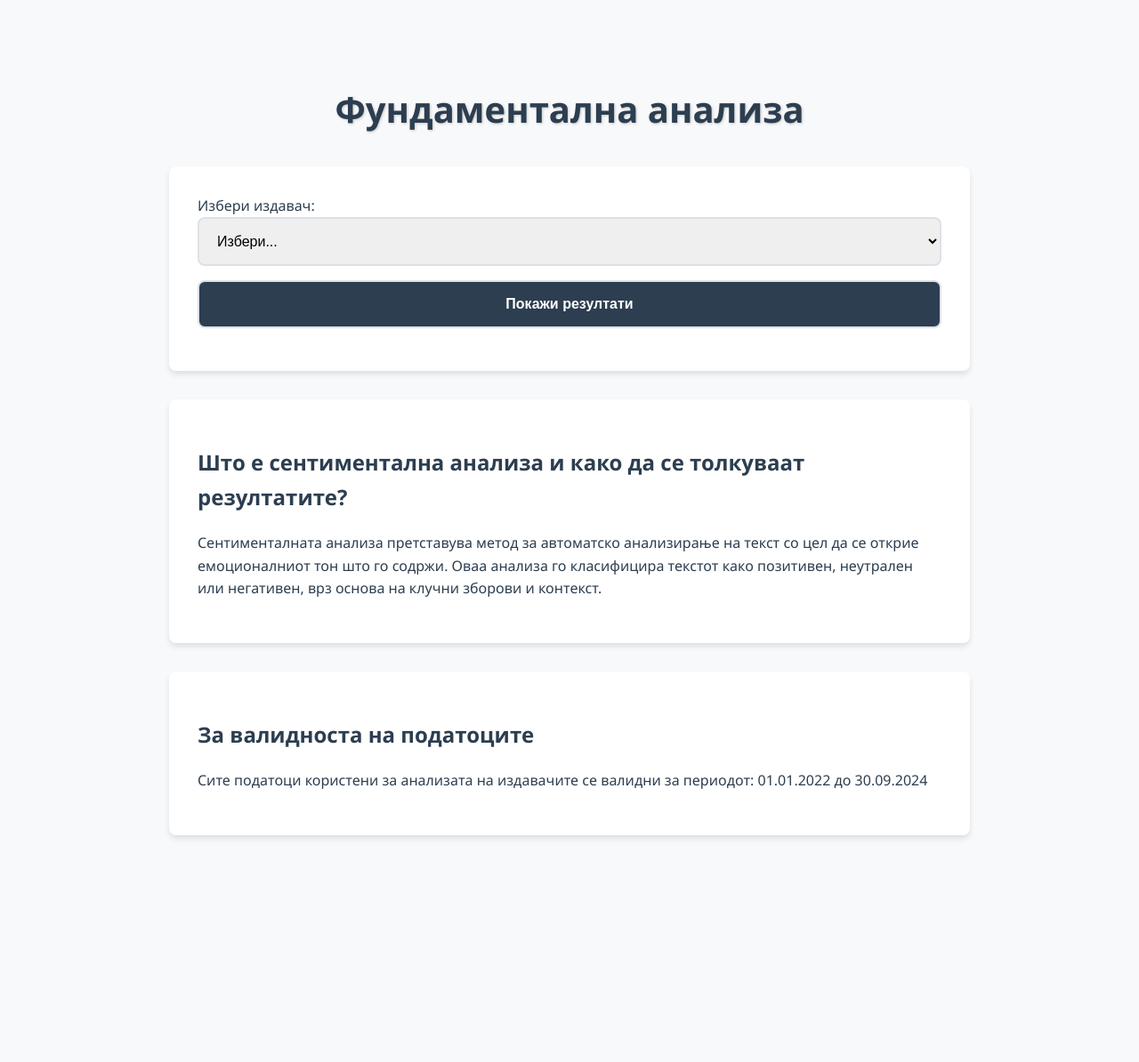
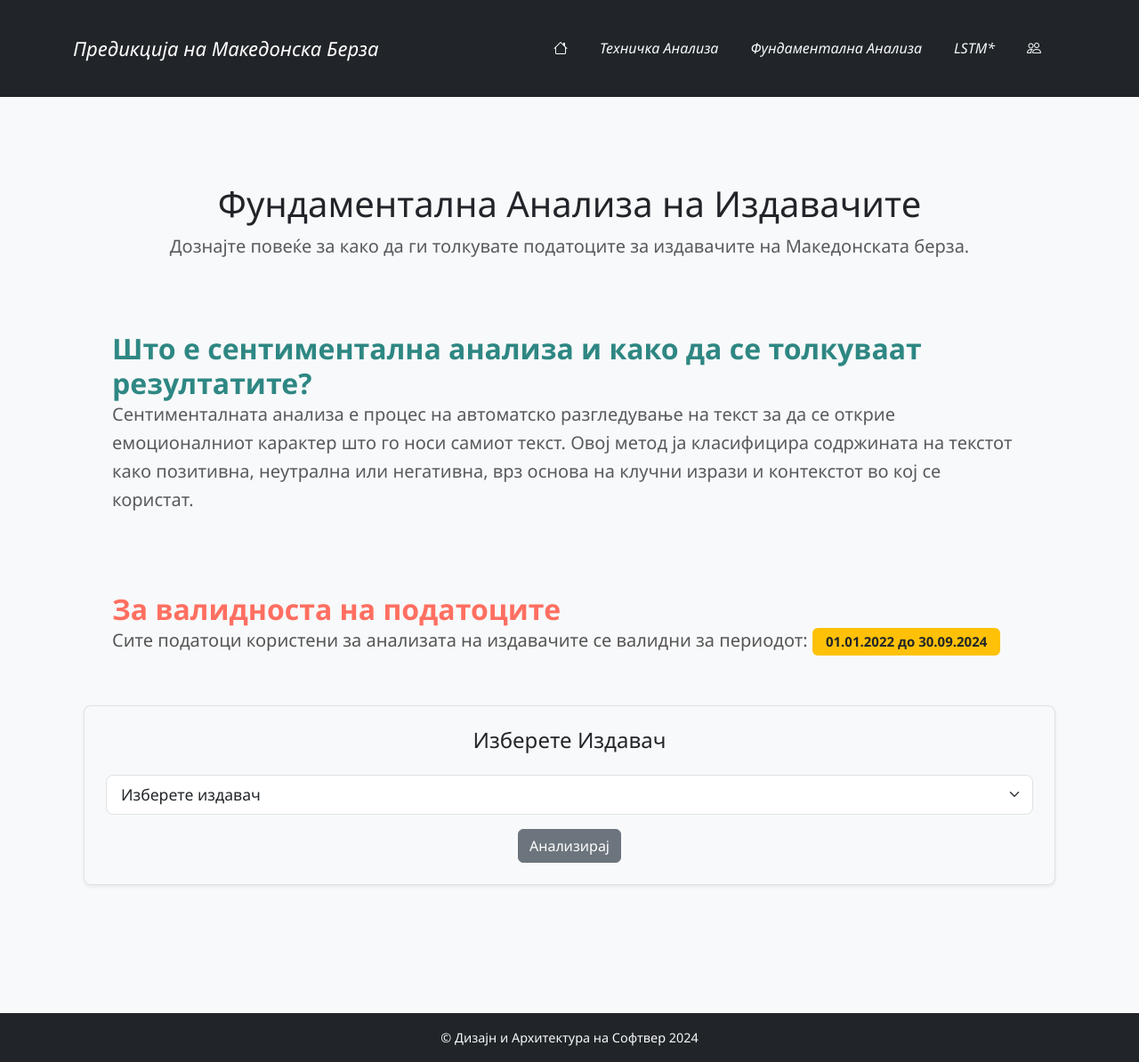
Before and after one commit to davidhristov59/DIANS, a Flask app: page /fundamentalAnalysis in a window 1280 px wide. Shown: the whole page at 89% size. Before the commit the page ends 943 px from the top, so only its background shows below. Run offline with Flask 3, Linux system fonts and the light colour scheme; some libraries are stand-ins or nearby versions.

Commit message:
Homework 3 final push

```diff
--- a/Homework3/LSTM.py
+++ b/Homework3/LSTM.py
@@ -11,8 +11,8 @@ import logging
 logging.basicConfig(level=logging.INFO, format="%(asctime)s - %(message)s")
 
 # Load and preprocess data
-# data = pd.read_csv("parsedNumbers_data_2024.csv")
-data = pd.read_csv("parsedNumbers_data_2022_24.csv")
+# data = pd.read_csv("parsingScripts/parsedNumbers_data_2024.csv")
+data = pd.read_csv("parsingScripts/parsedNumbers_data_2022_24.csv")
 
 # Parameters
 TIME_STEPS = 60
--- a/Homework3/app.py
+++ b/Homework3/app.py
@@ -267,7 +267,7 @@ def fundamental_analysis():
 
     issuer = None
     description = None
-    missing_issuer = False  #flag
+    missing_issuer = False  # flag
 
     if request.method == 'POST':
         issuer = request.form.get('issuer')
@@ -277,7 +277,8 @@ def fundamental_analysis():
         else:
             description = get_description_for_issuer(issuer)
 
-    return render_template('fundamentalAnalysis.html', issuers=issuers, selected_issuer=issuer, description=description, missing_issuer=missing_issuer)
+    return render_template('fundamentalAnalysis.html', issuers=issuers, selected_issuer=issuer, description=description,
+                           missing_issuer=missing_issuer)
 
 
 def get_description_for_issuer(issuer):
@@ -292,6 +293,111 @@ def get_description_for_issuer(issuer):
     return "Описот не е достапен."
 
 
+def get_short_term_predictions(csv_file):
+    df = pd.read_csv(csv_file)
+    predictions = []
+
+    # Debugging: Check if the CSV is read correctly
+    print("Short-term prediction data loaded from CSV:", df)
+
+    for index, row in df.iterrows():
+        predictions.append({
+            'Issuer': row['Issuer'],
+            '1 Week': row['1 Week'],
+            '1 Month': row['1 Month'],
+            '3 Months': row['3 Months']
+        })
+
+    return predictions
+
+# Function to create the graph for predictions
+def create_graph(issuer, prices, prediction_type):
+    # Create a figure and axis
+    fig, ax = plt.subplots()
+
+    # Labels for the x-axis (time frames)
+    if prediction_type == 'short-term':
+        time_frames = ['1 Week', '1 Month', '3 Months']
+    else:
+        time_frames = ['6 Months', '9 Months', '1 Year']
+
+    # Plot the prices for the given issuer
+    ax.plot(time_frames, prices, marker='o', linestyle='-', color='b')
+
+    # Set title and labels
+    ax.set_title(f"{issuer} Price Predictions ({prediction_type.capitalize()})")
+    ax.set_xlabel("Time Period")
+    ax.set_ylabel("Price")
+
+    # Save the plot to a BytesIO object and encode it as Base64
+    buf = io.BytesIO()
+    plt.savefig(buf, format='png')
+    buf.seek(0)
+    img_base64 = base64.b64encode(buf.read()).decode('utf-8')
+    buf.close()
+
+    # Close the plot to avoid memory leakage
+    plt.close(fig)
+
+    return img_base64
+
+# Function to get medium-term predictions
+def get_medium_term_predictions(csv_file):
+    df = pd.read_csv(csv_file)
+    predictions = []
+
+    for index, row in df.iterrows():
+        predictions.append({
+            'Issuer': row['Issuer'],
+            '6 Months': row['6 Months'],
+            '9 Months': row['9 Months'],
+            '1 Year': row['1 Year']
+        })
+
+    return predictions
+
+# Route for LSTM prediction page
+@app.route('/lstmPrediction', methods=['GET', 'POST'])
+def lstm_prediction():
+    issuers = ['ALK', 'GRNT', 'KMB', 'MPT', 'MTUR', 'OKTA', 'REPL', 'SBT', 'STB',
+               'STIL', 'TEL', 'TNB', 'TTK', 'UNI']
+
+    selected_issuer = None
+    prediction = None
+    missing_issuer = False
+    prediction_type = 'short-term'  # Default to 'short-term'
+
+    if request.method == 'POST':
+        selected_issuer = request.form.get('issuer')
+        prediction_type = request.form.get('prediction_type')  # Get the selected prediction type
+
+        if not selected_issuer:
+            missing_issuer = True
+        else:
+            if prediction_type == 'short-term':
+                # Get short-term predictions
+                predictions = get_short_term_predictions('optimized_predictions.csv')
+                filtered_predictions = [p for p in predictions if p['Issuer'] == selected_issuer]
+
+                if filtered_predictions:
+                    prediction = filtered_predictions[0]
+                    prices = [prediction['1 Week'], prediction['1 Month'], prediction['3 Months']]
+                    prediction['graph'] = create_graph(selected_issuer, prices, 'short-term')
+
+            elif prediction_type == 'medium-term':
+                predictions = get_medium_term_predictions('optimized_predictions_22-24.csv')
+                filtered_predictions = [p for p in predictions if p['Issuer'] == selected_issuer]
+
+                if filtered_predictions:
+                    prediction = filtered_predictions[0]
+                    prices = [prediction['6 Months'], prediction['9 Months'], prediction['1 Year']]
+                    prediction['graph'] = create_graph(selected_issuer, prices, 'medium-term')
+
+    return render_template('lstm_prediction.html', issuers=issuers, selected_issuer=selected_issuer,
+                           prediction=prediction, missing_issuer=missing_issuer, prediction_type=prediction_type)
+
+
+
 @app.route('/about')
 def about():
     return render_template('about_us.html')
--- a/Homework3/parsingScripts/parseNumbers.py
+++ b/Homework3/parsingScripts/parseNumbers.py
@@ -40,7 +40,7 @@ def main():
     # output_file = "parsedNumbers_data_2024.csv"
 
     input_file = "filtered_stock_data_2022_2023_2024.csv"
-    output_file = "../parsedNumbers_data_2022_24.csv"
+    output_file = "parsedNumbers_data_2022_24.csv"
 
     parse_macedonian_numbers(input_file, output_file)
 
--- a/Homework3/static/styles.css
+++ b/Homework3/static/styles.css
@@ -84,9 +84,14 @@ header {
     transition: background-color 0.3s ease;
 }
 
+.navbar {
+    font-style: italic;
+}
+
 .navbar-brand {
-    font-size: 26px;
-    text-transform: uppercase;
+   font-size: 22px;
+   text-transform: full-size-kana;
+    font-style: italic;
     color: #ffffff;
     font-weight: 600;
     transition: color 0.3s ease;
@@ -98,7 +103,20 @@ header {
 }
 
 .navbar-brand:hover {
-    color: #ff6f61;
+    color: #2e8783;
+}
+
+.navbar-nav .nav-item .nav-link {
+    transition: color 0.3s ease;
+    color: #ffffff; /* Ensure initial color */
+}
+
+.navbar-nav .nav-item .nav-link:hover {
+    color: #2e8783 !important; /* Hover effect */
+}
+
+.navbar-nav .nav-item .nav-link:active {
+    color: #ff6f61 !important; /* Active state */
 }
 
 .navbar-nav .nav-link {
@@ -108,9 +126,10 @@ header {
     transition: color 0.3s ease;
 }
 
-.navbar-nav .nav-link:hover {
-    color: #ff6f61;
+.navbar-toggler:hover {
+    color:  #2e8783;
 }
+
 
 #load-data-btn {
     background-color: #2c2c2c;
@@ -125,7 +144,7 @@ header {
 }
 
 #load-data-btn:hover {
-    background-color: #ff6f61;
+    background-color: #2e8783;
     transform: translateY(-2px);
 }
 
--- a/Homework3/templates/fundamentalAnalysis.html
+++ b/Homework3/templates/fundamentalAnalysis.html
@@ -1,247 +1,99 @@
-<!DOCTYPE html>
-<html lang="en">
-<head>
-    <meta charset="UTF-8">
-    <meta name="viewport" content="width=device-width, initial-scale=1.0">
-    <title>Фундаментална анализа</title>
-    <style>
-        /* Your existing styles remain unchanged */
-        :root {
-            --primary-color: #2c3e50;
-            --background-color: #f8f9fa;
-            --card-background: #ffffff;
-            --text-primary: #2c3e50;
-            --text-secondary: #596775;
-            --buy-color: #28a745;
-            --sell-color: #dc3545;
-            --hold-color: #ffc107;
-            --border-radius: 8px;
-            --box-shadow: 0 4px 6px rgba(0, 0, 0, 0.1);
-        }
+{% extends "base.html" %}
 
-        body {
-            font-family: 'Segoe UI', Roboto, system-ui, sans-serif;
-            margin: 0;
-            padding: 0;
-            background-color: var(--background-color);
-            color: var(--text-primary);
-            line-height: 1.6;
-        }
+{% block title %}Фундаментална Анализа{% endblock %}
 
-        .container {
-            max-width: 900px;
-            margin: 2rem auto;
-            padding: 2rem;
-        }
+{% block content %}
+<div class="container py-5">
 
-        h1 {
-            color: var(--primary-color);
-            font-size: 2.5rem;
-            margin-bottom: 2rem;
-            text-align: center;
-            font-weight: 700;
-            text-shadow: 1px 1px 3px rgba(0, 0, 0, 0.2);
-        }
+    <div class="text-center mb-5">
+        <h1 class="display-6">Фундаментална Анализа на Издавачите</h1>
+        <p class="lead text-muted">Дознајте повеќе за како да ги толкувате податоците за издавачите на Македонската
+            берза.</p>
+    </div>
 
-        .card {
-            background: var(--card-background);
-            border-radius: var(--border-radius);
-            box-shadow: var(--box-shadow);
-            padding: 2rem;
-            margin-bottom: 2rem;
-            transition: transform 0.3s ease, box-shadow 0.3s ease;
-        }
+    <div class="mb-4">
+        <div class="card-body">
+            <h2 class="card-title" style="color: #2e8783">Што е сентиментална анализа и како да се толкуваат
+                резултатите?</h2>
+            <p class="card-text fs-5 text-muted">
+                Сентименталната анализа е процес на автоматско разгледување на текст за да се открие емоционалниот
+                карактер што го носи самиот текст. Овој метод ја класифицира содржината на текстот како позитивна,
+                неутрална или негативна, врз основа на клучни изрази и контекстот во кој се користат.
+            </p>
+        </div>
+    </div>
 
-        .card:hover {
-            transform: translateY(-5px);
-            box-shadow: 0 8px 12px rgba(0, 0, 0, 0.15);
-        }
+    <div class="mb-4">
+        <div class="card-body">
+            <h2 class="card-title" style="color: #ff6f61">За валидноста на податоците</h2>
+            <p class="card-text fs-5">
+                Сите податоци користени за анализата на издавачите се валидни за периодот:
+                <span class="badge bg-warning text-dark">01.01.2022 до 30.09.2024</span>
+            </p>
+        </div>
+    </div>
 
-        select, button {
-            width: 100%;
-            padding: 1rem;
-            margin-bottom: 1rem;
-            border: 2px solid #dde1e7;
-            border-radius: var(--border-radius);
-            font-size: 1rem;
-            cursor: pointer;
-            transition: border-color 0.3s ease, background-color 0.3s ease;
-        }
+    <form method="POST" class="mb-5 p-4 border rounded-3 shadow-sm bg-light">
+        <h4 class="mb-4 text-center">Изберете Издавач</h4>
+        <div class="mb-3">
+            <select name="issuer" id="issuer" class="form-select form-select-lg">
+                <option value="" disabled selected>Изберете издавач</option>
+                {% for issuer in issuers %}
+                <option value="{{ issuer }}" {% if issuer == selected_issuer %}selected{% endif %}>
+                    {{ issuer }}
+                </option>
+                {% endfor %}
+            </select>
+        </div>
 
-        select:focus {
-            outline: none;
-            border-color: var(--primary-color);
-        }
+        <!-- Display Description -->
+        {% if description %}
+        <div class="mt-3">
+            <h5>Опис за издавачот: {{ selected_issuer }}</h5>
 
-        button {
-            background-color: var(--primary-color);
-            color: white;
-            font-weight: bold;
-        }
-
-        button:hover {
-            background-color: #34495e;
-        }
-
-        .result {
-            background: var(--card-background);
-            border-radius: var(--border-radius);
-            padding: 2rem;
-            margin-top: 2rem;
-            text-align: center;
-            opacity: 0;
-            transform: translateY(20px);
-            animation: fadeIn 0.5s ease-in forwards;
-        }
-
-        @keyframes fadeIn {
-            to {
-                opacity: 1;
-                transform: translateY(0);
-            }
-        }
-
-        .recommendation-text {
-            font-size: 2rem;
-            font-weight: bold;
-            margin-top: 1rem;
-            padding: 1.5rem;
-            border-radius: var(--border-radius);
-            display: inline-block;
-            text-align: center;
-            width: 100%;
-            text-transform: uppercase;
-        }
-
-        .recommendation-text.buy {
-            color: #ffffff;
-            background-color: #28a745;
-        }
-
-        .recommendation-text.sell {
-            color: #ffffff;
-            background-color: #dc3545;
-        }
-
-        .recommendation-text.hold {
-            color: #ffffff;
-            background-color: #ffc107;
-        }
-
-        .recommendation-text::after {
-            content: attr(data-tooltip);
-            position: absolute;
-            top: -2rem;
-            left: 50%;
-            transform: translateX(-50%);
-            background: rgba(0, 0, 0, 0.7);
-            color: #fff;
-            padding: 0.5rem;
-            border-radius: 4px;
-            font-size: 0.8rem;
-            white-space: nowrap;
-            opacity: 0;
-            pointer-events: none;
-            transition: opacity 0.3s ease;
-        }
-
-        .recommendation-text:hover::after {
-            opacity: 1;
-        }
-
-        #loading {
-            display: flex;
-            justify-content: center;
-            align-items: center;
-            margin-top: 1rem;
-        }
-
-        #loading p {
-            margin-left: 1rem;
-            font-size: 1.2rem;
-            color: var(--text-secondary);
-        }
-
-        #spinner {
-            border: 4px solid #f3f3f3;
-            border-top: 4px solid var(--primary-color);
-            border-radius: 50%;
-            width: 24px;
-            height: 24px;
-            animation: spin 1s linear infinite;
-        }
-
-        @keyframes spin {
-            100% {
-                transform: rotate(360deg);
-            }
-        }
-    </style>
-</head>
-<body>
-
-
-    <div class="container">
-        <h1>Фундаментална анализа</h1>
-
-        <div class="card">
-            <form method="POST">
-                <label for="issuer">Избери издавач:</label>
-                <select name="issuer" id="issuer" required>
-                    <option value="" disabled selected>Избери...</option>
-                    {% for issuer in issuers %}
-                        <option value="{{ issuer }}" {% if issuer == selected_issuer %}selected{% endif %}>{{ issuer }}</option>
-                    {% endfor %}
-                </select>
-                <button type="submit" class="btn-submit">Покажи резултати</button>
-            </form>
-
-            {% if description %}
-            <div class="result">
-                <h2>Резултати за {{ selected_issuer }}</h2>
-                <p>{{ description }}</p>
+            <!-- Stylish Recommendation Box -->
+            {% if 'Задржи акции.' in description %}
+            <div class="alert alert-warning d-flex align-items-center" role="alert">
+                <i class="bi bi-patch-exclamation-fill fs-4 me-3" style="color: #f8b400;"></i>
                 <div>
-                    {% if issuer == "Hold" %}
-                        <span class="recommendation-text hold" data-tooltip="Држете акциите за сега">Препорака: Задржи акции</span>
-                    {% elif issuer == "Buy" %}
-                        <span class="recommendation-text buy" data-tooltip="Купете акциите">Препорака: Купи акции</span>
-                    {% elif issuer == "Sell" %}
-                        <span class="recommendation-text sell" data-tooltip="Продадете ги акциите">Препорака: Продади акции</span>
-                    {% endif %}
+                    <strong>Задржи акции.</strong> Препорака: Задржи акции.
+                </div>
+            </div>
+            {% elif 'Купи акции.' in description %}
+            <div class="alert alert-success d-flex align-items-center" role="alert">
+                <i class="bi bi-check-circle-fill fs-4 me-3" style="color: #198754;"></i>
+                <div>
+                    <strong>Купи акции.</strong> Препорака: Купи акции.
+                </div>
+            </div>
+            {% elif 'Продади акции.' in description %}
+            <div class="alert alert-danger d-flex align-items-center" role="alert">
+                <i class="bi bi-x-circle-fill fs-4 me-3" style="color: #dc3545;"></i>
+                <div>
+                    <strong>Продади акции.</strong> Препорака: Продади акции.
                 </div>
             </div>
             {% endif %}
         </div>
+        {% endif %}
 
-        <div id="loading" style="display: none;">
-            <div id="spinner"></div>
-            <p>Податоците се вчитуваат, ве молиме почекајте...</p>
+        <div class="text-center">
+            <button type="submit" class="btn btn-secondary">Анализирај</button>
         </div>
+    </form>
+</div>
 
-        <div class="card">
-            <h2>Што е сентиментална анализа и како да се толкуваат резултатите?</h2>
-            <p>
-                Сентименталната анализа претставува метод за автоматско анализирање на текст со цел да се открие
-                емоционалниот тон што го содржи. Оваа анализа го класифицира текстот како позитивен, неутрален или
-                негативен, врз основа на клучни зборови и контекст.
-            </p>
-        </div>
+<script>
+    var selectedIssuer = "{{ selected_issuer }}";
 
-        <div class="card">
-            <h2>За валидноста на податоците</h2>
-            <p>
-                Сите податоци користени за анализата на издавачите се валидни за периодот:
-                <span class="validation-period">01.01.2022 до 30.09.2024</span>
-            </p>
-        </div>
-    </div>
+    // Check if selectedIssuer is empty
+    if (selectedIssuer === "") {
+        bootbox.alert({
+            message: 'Изберете издавач за да продолжите.',
+            backdrop: true,
+            centerVertical: true
+        });
+    }
+</script>
 
-    <script>
-        const form = document.querySelector("form");
-        const loading = document.getElementById("loading");
-        form.addEventListener("submit", () => {
-            loading.style.display = "flex";
-        });
-    </script>
-</body>
-</html>
+{% endblock %}
--- a/Homework3/templates/index.html
+++ b/Homework3/templates/index.html
@@ -8,7 +8,7 @@
     <p class="text-muted">Прегледајте ги денешните податоци за Македонска Берза.</p>
 </div>
 <div class="d-flex justify-content-center">
-    <button id="load-data-btn" class="btn btn-lg">Прикажи Денешна Берза</button>
+    <button id="load-data-btn" class="btn">Прикажи Денешна Берза</button>
 </div>
 <div id="no-data-alert" class="alert alert-warning mt-4" style="display: none;">
     Нема податоци за издавачи од денес.
```
Also changed, not shown: Homework3/templates/lstm_prediction.html (added, +105 -0 lines), Homework1/filtered_stock_data.csv, Homework3/parsingScripts/parsedNumbers_data_2022_24.csv (renamed from Homework3/parsedNumbers_data_2022_24.csv), Homework3/parsingScripts/parsedNumbers_data_2024.csv (renamed from Homework3/parsedNumbers_data_2024.csv).
